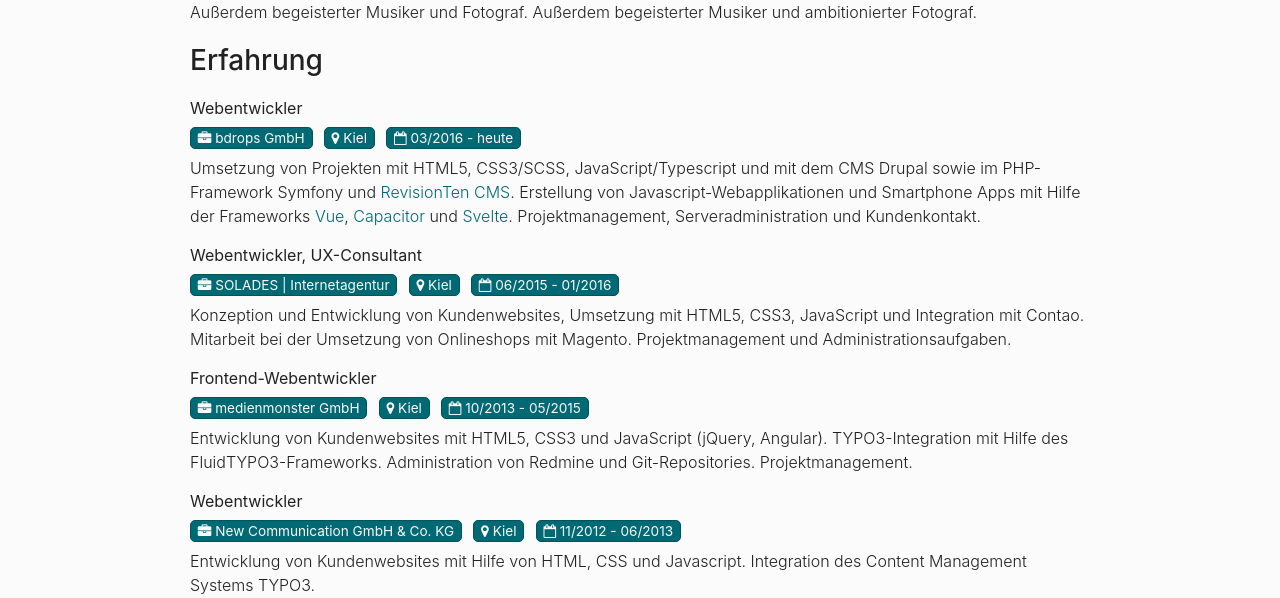
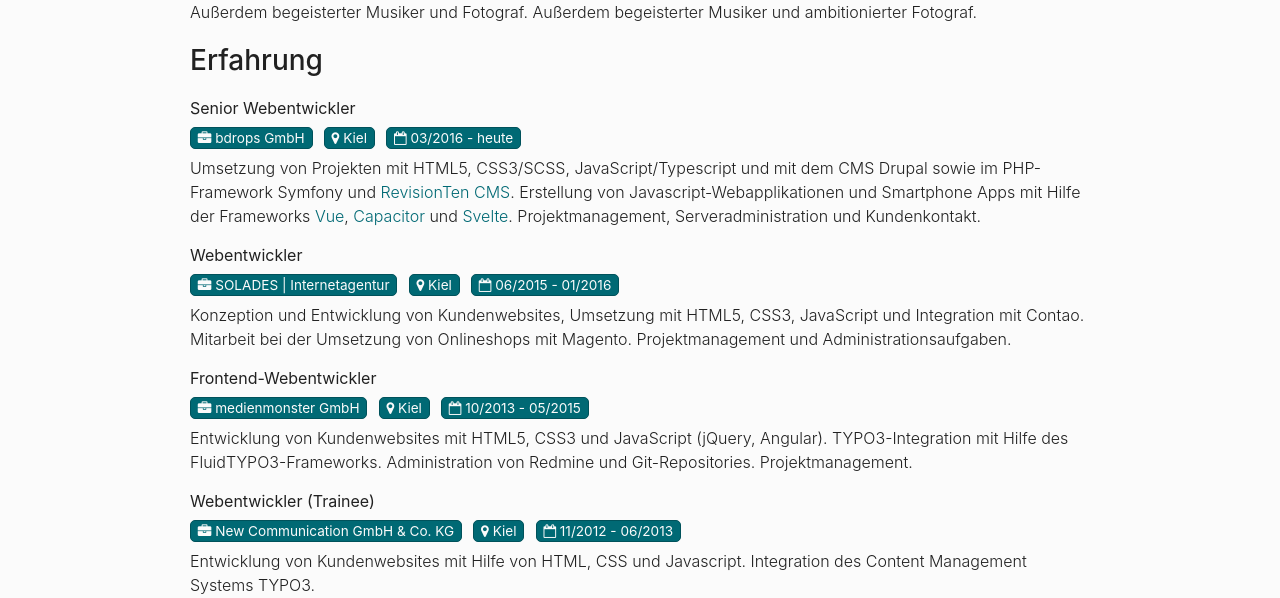
Before and after one commit to entepe85/entepe-2017, a Jekyll site: the page built from vita/vita.html, in a window 1280 px wide. Shown: the part 497-1095 px from the top of the page. Built offline with Jekyll 4.4.1, drawn with Linux system fonts in a browser that asks for light colours.

Commit message:
Update CV

```diff
--- a/vita/vita.html
+++ b/vita/vita.html
@@ -10,7 +10,7 @@
 
     <h2>Erfahrung</h2>
     <p>
-        <strong>Webentwickler</strong><br>
+        <strong>Senior Webentwickler</strong><br>
         <span class="vita-label"><i class="fa fa-briefcase"></i> bdrops GmbH</span>
         <span class="vita-label"><i class="fa fa-map-marker"></i> Kiel</span>
         <span class="vita-label"><i class="fa fa-calendar-o"></i> 03/2016 - heute</span><br>
@@ -18,7 +18,7 @@
     </p>
 
     <p>
-        <strong>Webentwickler, UX-Consultant</strong><br>
+        <strong>Webentwickler</strong><br>
         <span class="vita-label"><i class="fa fa-briefcase"></i> SOLADES | Internetagentur</span>
         <span class="vita-label"><i class="fa fa-map-marker"></i> Kiel</span>
         <span class="vita-label"><i class="fa fa-calendar-o"></i> 06/2015 - 01/2016</span><br>
@@ -34,7 +34,7 @@
     </p>
 
     <p>
-        <strong>Webentwickler</strong><br>
+        <strong>Webentwickler (Trainee)</strong><br>
         <span class="vita-label"><i class="fa fa-briefcase"></i> New Communication GmbH &amp; Co. KG</span>
         <span class="vita-label"><i class="fa fa-map-marker"></i> Kiel</span>
         <span class="vita-label"><i class="fa fa-calendar-o"></i> 11/2012 - 06/2013</span><br>
```
